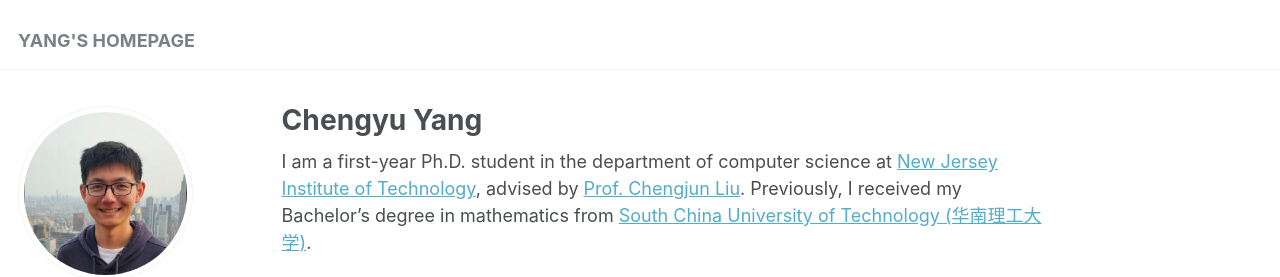
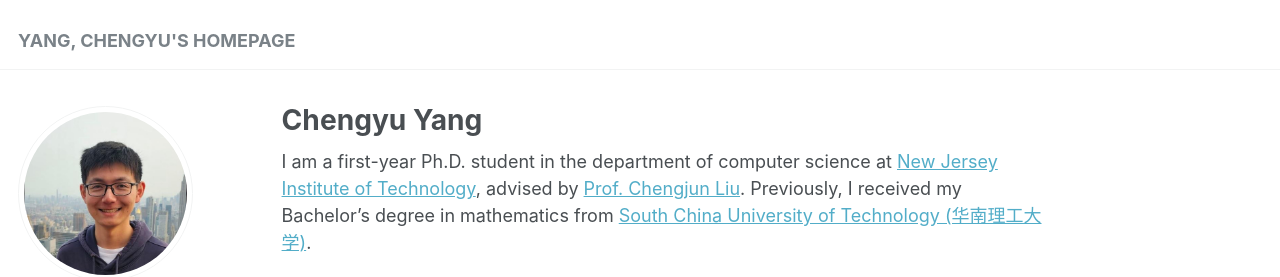
Before and after one commit to cyang322/cyang322.github.io, a Jekyll site: the page built from _pages/about.md, in a window 1280 px wide. Shown: the top 277 px of the page. Built offline with Jekyll 4.4.1, drawn with Linux system fonts in a browser that asks for light colours.

Commit message:
Update _config.yml

```diff
--- a/_config.yml
+++ b/_config.yml
@@ -8,7 +8,7 @@
 
 # Basic Site Settings
 locale                   : "en-US"
-title                    : "YANG'S HOMEPAGE"
+title                    : "YANG, CHENGYU'S HOMEPAGE"
 title_separator          : "-"
 name                     : &name "Your Name"
 description              : &description "personal description"
```
